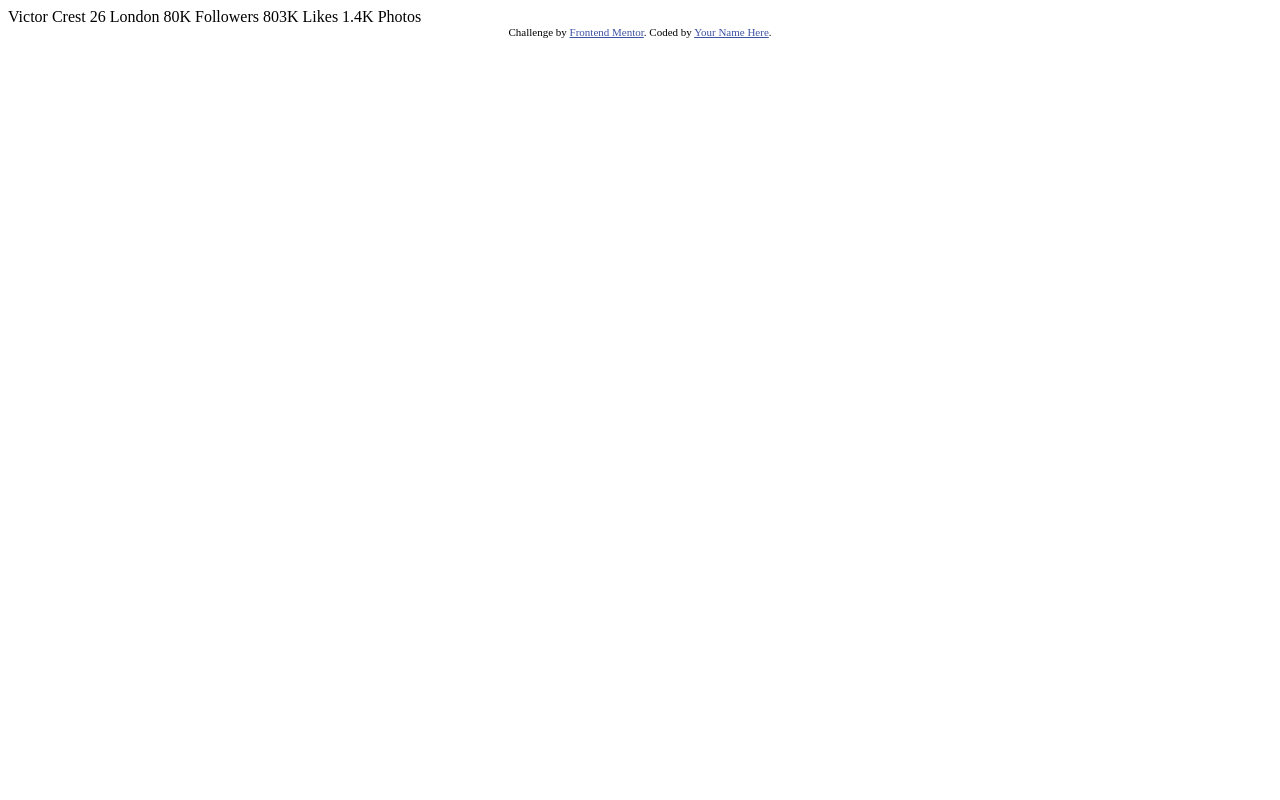
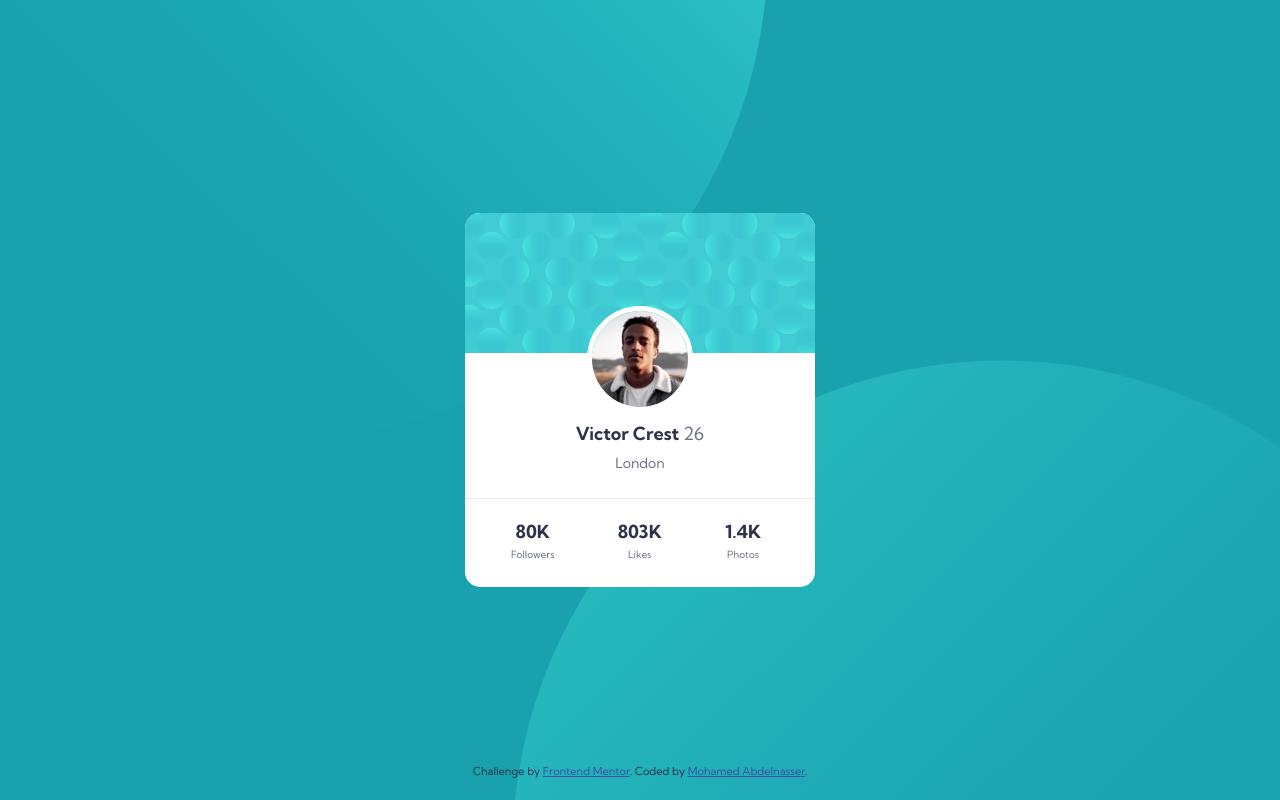
Before and after one commit to mohamedabdelnasser414/profile-card-component, a plain HTML site: page index.html in a window 1280 px wide. Drawn offline with Linux system fonts and the light colour scheme.

Commit message:
add Html and styles

```diff
--- a/index.html
+++ b/index.html
@@ -2,34 +2,53 @@
 <html lang="en">
 <head>
   <meta charset="UTF-8">
-  <meta name="viewport" content="width=device-width, initial-scale=1.0"> <!-- displays site properly based on user's device -->
+  <meta name="viewport" content="width=device-width, initial-scale=1.0">
+  <!-- Google Fonts -->
+  <link href="https://fonts.googleapis.com/css2?family=Kumbh+Sans:wght@400;700&display=swap" rel="stylesheet">
+
+  <!-- CSS Styles  -->
+  <link rel="stylesheet" href="./style.css">
 
   <link rel="icon" type="image/png" sizes="32x32" href="./images/favicon-32x32.png">
-
   <title>Frontend Mentor | Profile card component</title>
 
-  <!-- Feel free to remove these styles or customise in your own stylesheet 👍 -->
-  <style>
-    .attribution { font-size: 11px; text-align: center; }
-    .attribution a { color: hsl(228, 45%, 44%); }
-  </style>
 </head>
 <body>
-  Victor Crest
-  26
-  London
+  <div class="container">
+    <div class="card">
+      <!-- Header of the Profile card -->
+      <div class="header">
+        <img class="profile-img"  src="./images/image-victor.jpg" alt="profile image">
+      </div>
 
-  80K
-  Followers
+       <!-- Profile Info -->
+      <div class="profile">
+        <p class="name">Victor Crest <span class="age">26</span></p>
+        <p class="location">London</p>
+      </div>
 
-  803K
-  Likes
-
-  1.4K
-  Photos
-  <div class="attribution">
-    Challenge by <a href="https://www.frontendmentor.io?ref=challenge" target="_blank">Frontend Mentor</a>.
-    Coded by <a href="#">Your Name Here</a>.
+      <!-- Card Bottom -->
+      <div class="card-bottom">
+        <ul class="stats">
+          <li>
+            <p class="bold"> 80K </p>
+            <p class="small"> Followers </p>
+          </li>
+          <li>
+            <p class="bold"> 803K </p>
+            <p class="small"> Likes </p>
+          </li>
+          <li>
+            <p class="bold"> 1.4K </p>
+            <p class="small"> Photos </p>
+          </li>
+        </ul>
+      </div>
+    </div>
+    <footer class="attribution">
+      Challenge by <a href="https://www.frontendmentor.io?ref=challenge" target="_blank">Frontend Mentor</a>.
+      Coded by <a href="#">Mohamed Abdelnasser</a>.
+    </footer>
   </div>
 </body>
 </html>
--- /dev/null
+++ b/style.css
@@ -0,0 +1,111 @@
+
+/* General style */
+*{
+    margin: 0;
+    padding: 0;
+    box-sizing: border-box;
+}
+
+.container {
+    height: 100vh;
+    width: 100vw;
+    background-color: hsl(185, 75%, 39%);
+    display: flex;
+    align-items: center;
+    justify-content: center;
+    position: relative;
+    font-family: 'Kumbh Sans', sans-serif;
+    color: #2E3349;
+    font-size: 18px;
+    line-height: 18px;
+    background-image: url(./images/bg-pattern-top.svg),url(./images/bg-pattern-bottom.svg);
+    background-position: right 40vw bottom 45vh, left 40vw top 45vh;
+    background-repeat: no-repeat;
+}
+
+.card{
+    width: 350px;
+    height: 374px;
+    border-radius: 15px;
+    background-color: #fff;
+    overflow: hidden;
+    text-align: center;
+    position: relative;
+    z-index: 1;
+}
+
+/********** Header  **********/
+
+.header{
+    background-image: url(./images/bg-pattern-card.svg);
+    height: 140px;
+}
+.profile-img{
+    border-radius: 100%;
+    border: solid #fff 5px;
+    position: absolute;
+    left: calc(50% - 53px);
+    top : 93px;
+}
+
+/********** Profile  **********/
+
+.name {
+    padding-top: 72px;
+    font-weight: bold;
+}
+.age{
+    font-weight: normal;
+    color: #6B7082;
+}
+
+.location{
+    font-size: 14px;
+    line-height: 14px;
+    color: #6B7082;
+    padding-top: 13px;
+    padding-bottom: 28px;
+}
+.profile{
+    border-bottom: solid #E8E9EC 1px;
+}
+
+/********** Card Bottom **********/
+
+.card-bottom{
+    padding: 24px 54px 24px 46px;
+}
+.stats{
+    list-style: none;
+    display: flex;
+    justify-content: space-between;
+}
+.bold{
+    font-weight: bold;
+}
+.small  {
+    font-size: 10px;
+    line-height: 10px;
+    color: #6B7082 ;
+    padding-top: 9px;
+}
+
+
+@media(max-width:375px){
+    .card{
+        width:326px;
+    }
+
+}
+
+/********** Footer **********/
+.attribution {
+    position: absolute;
+    bottom: 20px;
+    font-size: 11px;
+    text-align: center;
+
+}
+.attribution a {
+    color: hsl(228, 45%, 44%);
+}
```
